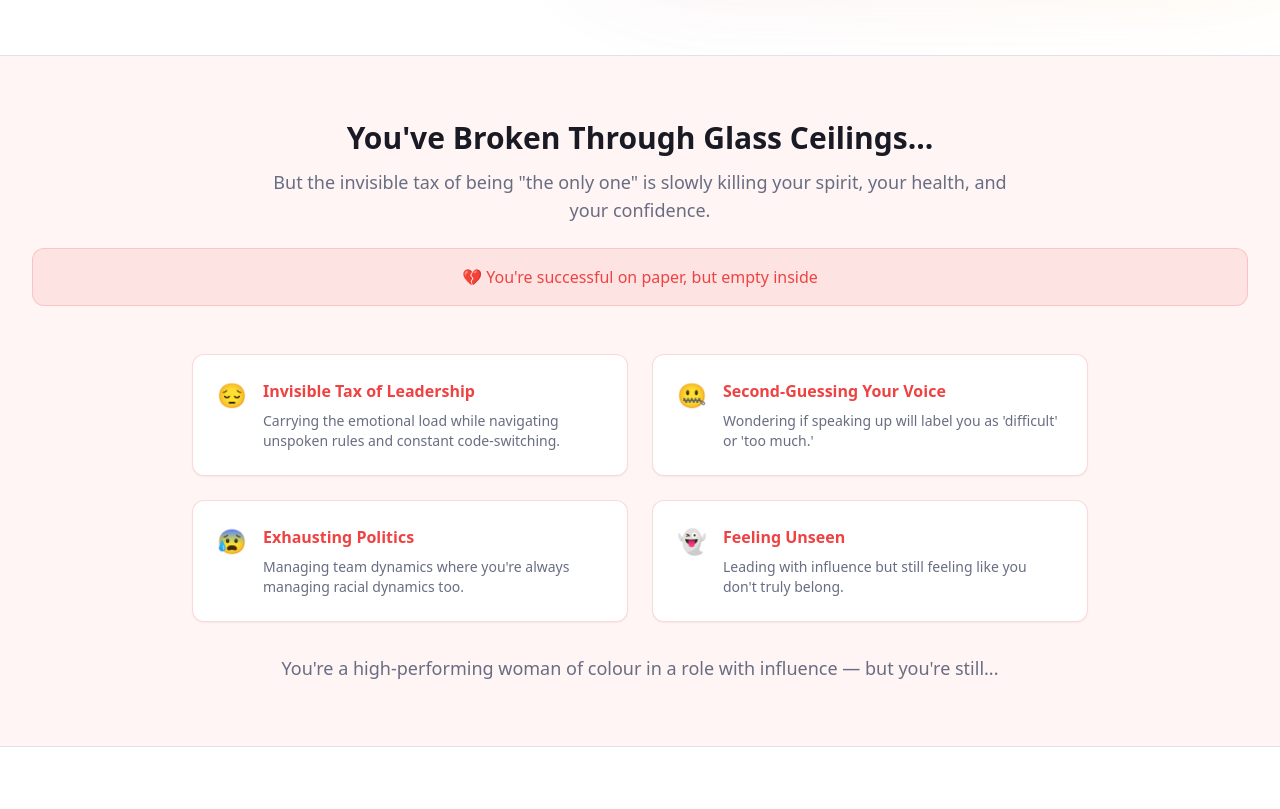
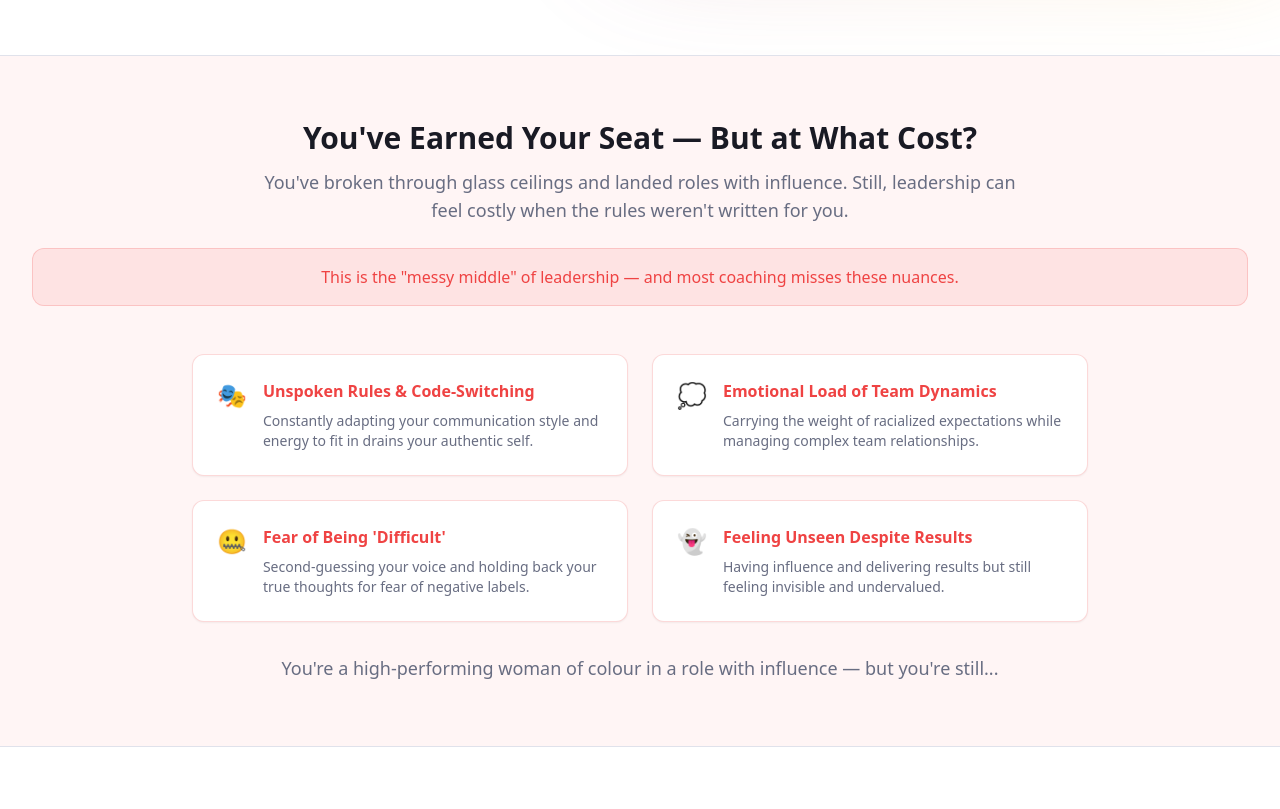
Before and after one commit to izzydoesizzy/she-leads-anyway, a React (Vite) app: page / in a window 1280 px wide. Shown: the part 720-1529 px from the top of the page. Built offline with nearby package versions, Linux system fonts and the light colour scheme.

Commit message:
Update PainPoints section content

```diff
--- a/src/components/sections/PainPoints.tsx
+++ b/src/components/sections/PainPoints.tsx
@@ -4,23 +4,23 @@ import { Card, CardContent } from "@/components/ui/card";
 const PainPoints: React.FC = () => {
   const struggles = [
     {
-      title: "Invisible Tax of Leadership",
-      description: "Carrying the emotional load while navigating unspoken rules and constant code-switching.",
-      icon: "😔"
+      title: "Unspoken Rules & Code-Switching",
+      description: "Constantly adapting your communication style and energy to fit in drains your authentic self.",
+      icon: "🎭"
     },
     {
-      title: "Second-Guessing Your Voice",
-      description: "Wondering if speaking up will label you as 'difficult' or 'too much.'",
+      title: "Emotional Load of Team Dynamics",
+      description: "Carrying the weight of racialized expectations while managing complex team relationships.",
+      icon: "💭"
+    },
+    {
+      title: "Fear of Being 'Difficult'",
+      description: "Second-guessing your voice and holding back your true thoughts for fear of negative labels.",
       icon: "🤐"
     },
     {
-      title: "Exhausting Politics",
-      description: "Managing team dynamics where you're always managing racial dynamics too.",
-      icon: "😰"
-    },
-    {
-      title: "Feeling Unseen",
-      description: "Leading with influence but still feeling like you don't truly belong.",
+      title: "Feeling Unseen Despite Results",
+      description: "Having influence and delivering results but still feeling invisible and undervalued.",
       icon: "👻"
     }
   ];
@@ -29,14 +29,14 @@ const PainPoints: React.FC = () => {
     <section id="pain" className="border-t bg-destructive/5">
       <div className="container mx-auto py-16">
         <div className="text-center">
-          <h2 className="text-3xl font-semibold">You've Broken Through Glass Ceilings...</h2>
+          <h2 className="text-3xl font-semibold">You've Earned Your Seat — But at What Cost?</h2>
           <p className="mx-auto mt-3 max-w-3xl text-lg text-muted-foreground">
-            But the invisible tax of being "the only one" is slowly killing your spirit, your health, and your confidence.
+            You've broken through glass ceilings and landed roles with influence. Still, leadership can feel costly when the rules weren't written for you.
           </p>
 
           <div className="mt-6 p-4 bg-destructive/10 border border-destructive/20 rounded-lg">
             <p className="text-destructive font-medium">
-              💔 You're successful on paper, but empty inside
+              This is the "messy middle" of leadership — and most coaching misses these nuances.
             </p>
           </div>
         </div>
```
